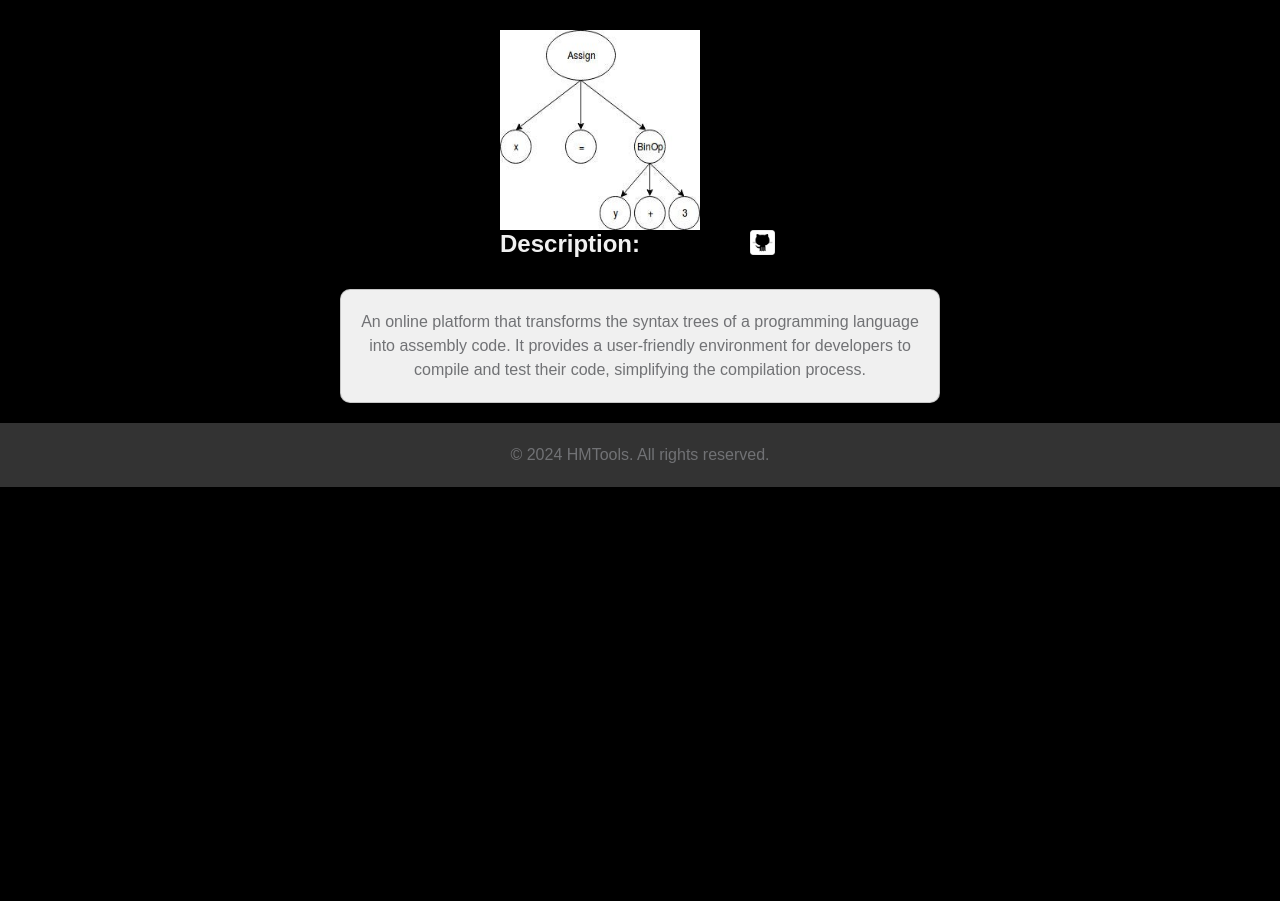
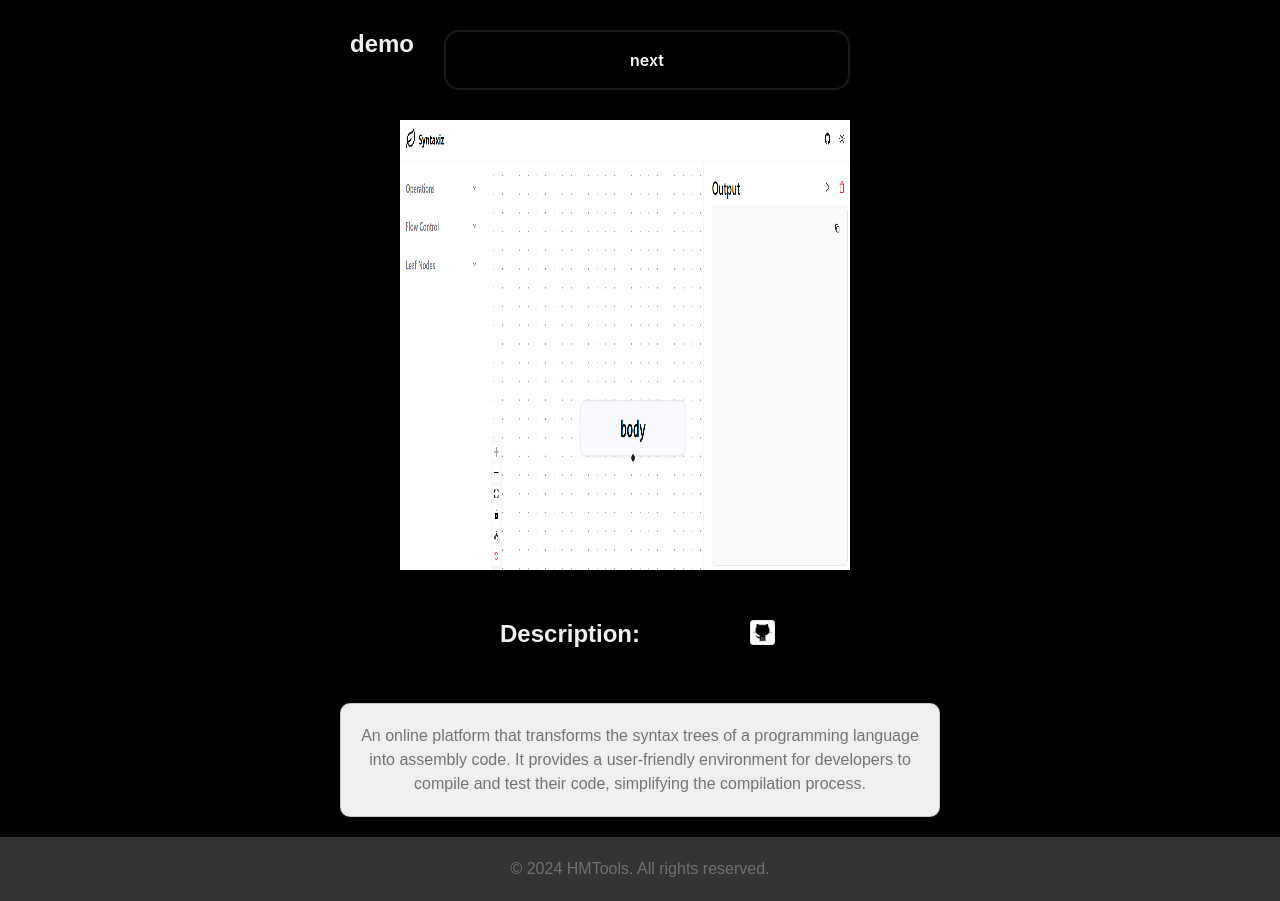
Before and after one commit to AmimiHamza/personal-portfolio, a Flask app: page /description?name=syntaxic-tree-to-assembly in a window 1280 px wide. Shown: the part 109-1010 px from the top of the page. Before the commit the page ends 596 px from the top, so only its background shows below. Run offline with Flask 3, Linux system fonts and the light colour scheme; some libraries are stand-ins or nearby versions; some web fonts are replaced.

Commit message:
feat:add description pictures

```diff
--- a/templates/description.html
+++ b/templates/description.html
@@ -158,6 +158,48 @@
         width: 200px;
       }
 
+.button-27 {
+  appearance: none;
+  background-color: #000000;
+  border: 2px solid #1A1A1A;
+  border-radius: 15px;
+  box-sizing: border-box;
+  color: #FFFFFF;
+  cursor: pointer;
+  display: inline-block;
+  font-family: Roobert,-apple-system,BlinkMacSystemFont,"Segoe UI",Helvetica,Arial,sans-serif,"Apple Color Emoji","Segoe UI Emoji","Segoe UI Symbol";
+  font-size: 16px;
+  font-weight: 600;
+  line-height: normal;
+  margin: 0;
+  min-height: 60px;
+  min-width: 0;
+  outline: none;
+  padding: 16px 24px;
+  text-align: center;
+  text-decoration: none;
+  transition: all 300ms cubic-bezier(.23, 1, 0.32, 1);
+  user-select: none;
+  -webkit-user-select: none;
+  touch-action: manipulation;
+  width: 100%;
+  will-change: transform;
+}
+
+.button-27:disabled {
+  pointer-events: none;
+}
+
+.button-27:hover {
+  box-shadow: rgba(0, 0, 0, 0.25) 0 8px 15px;
+  transform: translateY(-2px);
+}
+
+.button-27:active {
+  box-shadow: none;
+  transform: translateY(0);
+}
+
     </style>
   </head>
   <body>
@@ -228,14 +270,32 @@
     </header>
     <body>
          <!-- Image with the same name as the variable 'name' -->
-         <img class="imgdesc" src="../static/images/{{ image }}" alt="{{ name }}" />
-        <div style="display: flex;margin-left :500px; ;"><h1 style="color: #f0f0f0;text-align: center;">Description:</h1>
-        <pre>             </pre><a href="{{url}}"><img style="width: 25px;height: 25px;" src="../static/images/github.png" alt=""></a></div>
+        <div style="display: flex;margin-left: 200px;">
+          <div style="display: block;">
+            <div style="display: flex;margin-top: 30px;">
+              <h1 style="color: #f0f0f0;text-align: center;margin-left: 150px;">demo</h1>
+              <button class="button-27" style="margin-left: 30px;" id="next-image" onclick="incrementCount()">next</button>
+            </div>
+            <img style="height: 450px;width: 450px;margin-left: 200px;" class="imgdesc" src="../static/images/{{ image.split('.')[0] }}/1.png" alt=""></div>
+            <script>
+
+              let count = 2; // initialize count to 1
+
+              function incrementCount() {
+                src = document.querySelector('.imgdesc').src = `../static/images/{{ image.split('.')[0] }}/${count}.png`;
+                count=count%5+1;
+              }
+            </script>
+        </div>
+
 
 
 
         <!-- Card displaying the description text -->
-        <div style="display: flex;">
+        <div style="display: block;">
+          <div style="display: flex;margin-left :500px;margin-top:50px  ;"><h1 style="color: #f0f0f0;text-align: center;">Description:</h1>
+            <pre>             </pre><a target="_blank" href="{{url}}"><img style="width: 25px;height: 25px;" src="../static/images/github.png" alt=""></a></div>
+            <br>
             <div class="card"><p>{{ description }}</p></div>
         </div>
 </body>
```
